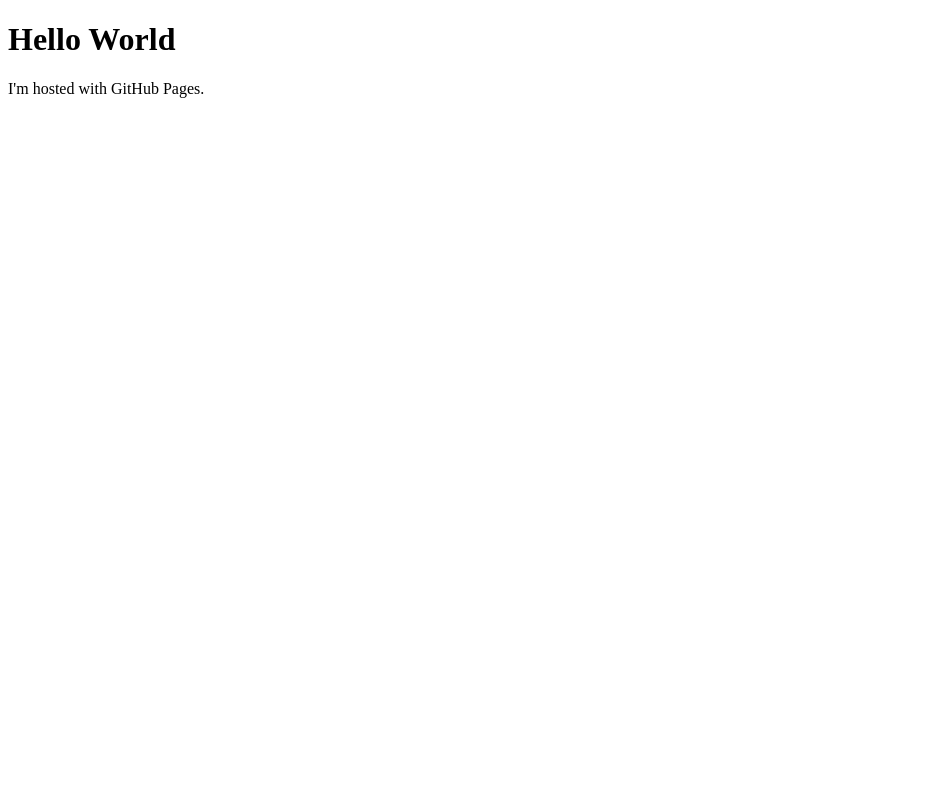
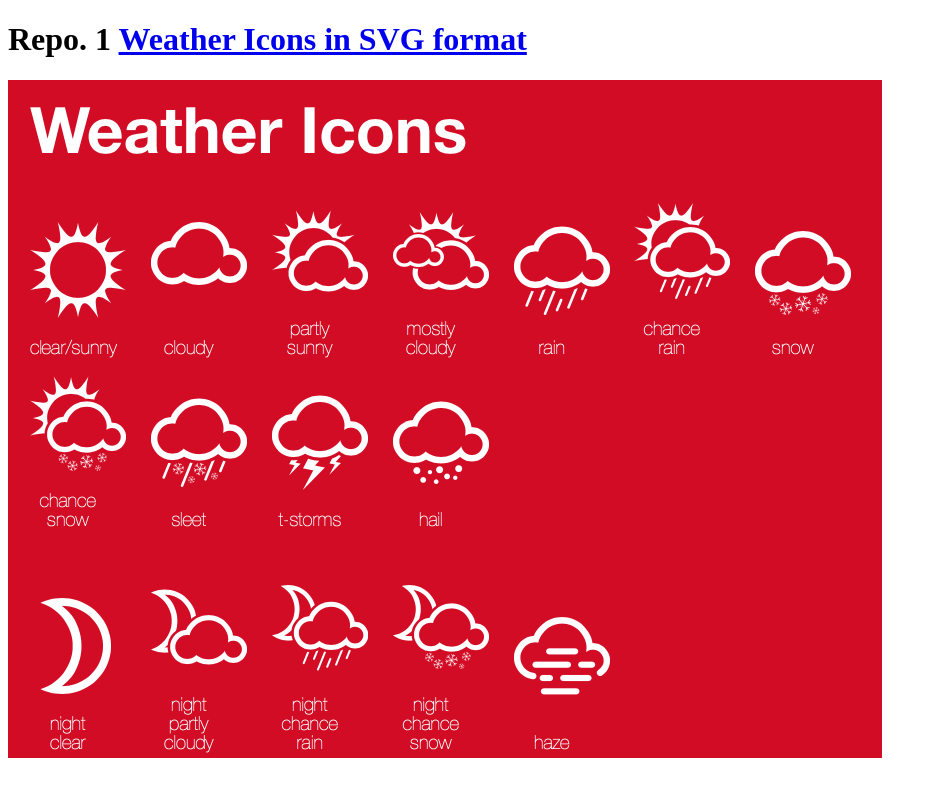
Before and after one commit to jacobbubu/jacobbubu.github.io, a plain HTML site: page index.html in a window 1280 px wide. Shown: the whole page, without its empty margins (0-937 px from the left). Drawn offline with Linux system fonts and the light colour scheme.

Commit message:
add repo1 weatherIcons

```diff
--- a/index.html
+++ b/index.html
@@ -1,7 +1,8 @@
 <!DOCTYPE html>
 <html>
 <body>
-<h1>Hello World</h1>
-<p>I'm hosted with GitHub Pages.</p>
+<h1>Repo. 1 <a href="https://github.com/jacobbubu/weatherIcons"> Weather Icons in SVG format
+</h1>
+<img src='./images/weatherIcons.png' width='874px' height='678px'/>
 </body>
 </html>
```
Also changed, not shown: images/weatherIcons.png (added).
